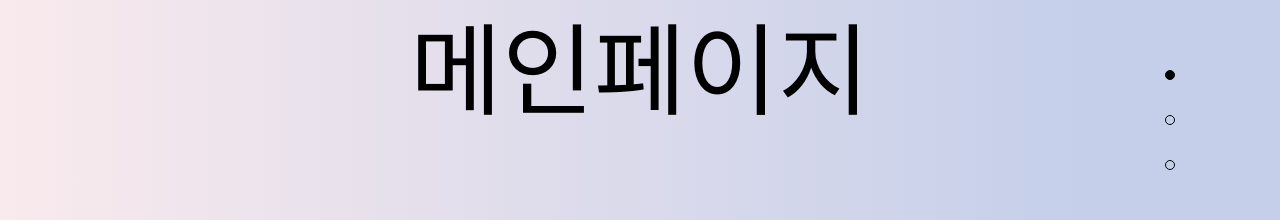
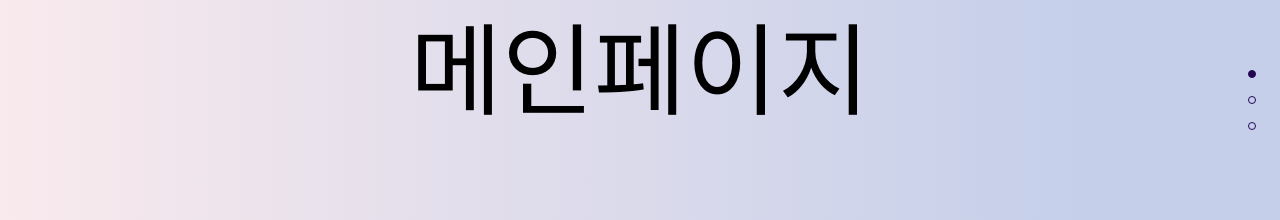
Before and after one commit to godahui/portfolio-pjt, a React (Create React App) app in the folder my-portfolio/: page / in a window 1280 px wide. Shown: the part 330-550 px from the top of the page. Built offline with nearby package versions, Linux system fonts and the light colour scheme.

Commit message:
스타일 수정

```diff
--- a/my-portfolio/src/components/Dot.tsx
+++ b/my-portfolio/src/components/Dot.tsx
@@ -7,11 +7,11 @@ const Dot = ({ num, scrollIndex }: DotType) => {
   return (
     <div
       style={{
-        width: 10,
-        height: 10,
-        border: "1px solid black",
+        width: 8,
+        height: 8,
+        border: "1px solid #230653",
         borderRadius: 999,
-        backgroundColor: scrollIndex === num ? "black" : "transparent",
+        backgroundColor: scrollIndex === num ? "#230653" : "transparent",
         transitionDuration: "1000",
         transition: "background-color 0.5s",
       }}
@@ -21,7 +21,7 @@ const Dot = ({ num, scrollIndex }: DotType) => {
 
 const Dots = ({ scrollIndex }: DotType) => {
   return (
-    <div style={{ position: "fixed", top: "50%", right: 100 }}>
+    <div style={{ position: "fixed", top: "50%", right: 18 }}>
       <div
         style={{
           display: "flex",
@@ -29,7 +29,7 @@ const Dots = ({ scrollIndex }: DotType) => {
           justifyContent: "space-between",
           alignItems: "center",
           width: 20,
-          height: 100,
+          height: 60,
         }}
       >
         <Dot num={1} scrollIndex={scrollIndex}></Dot>
--- a/my-portfolio/src/components/Header.tsx
+++ b/my-portfolio/src/components/Header.tsx
@@ -1,4 +1,3 @@
-import { Link } from "react-router-dom";
 import styled from "styled-components";
 import logo from "../assets/logo.svg";
 
```
